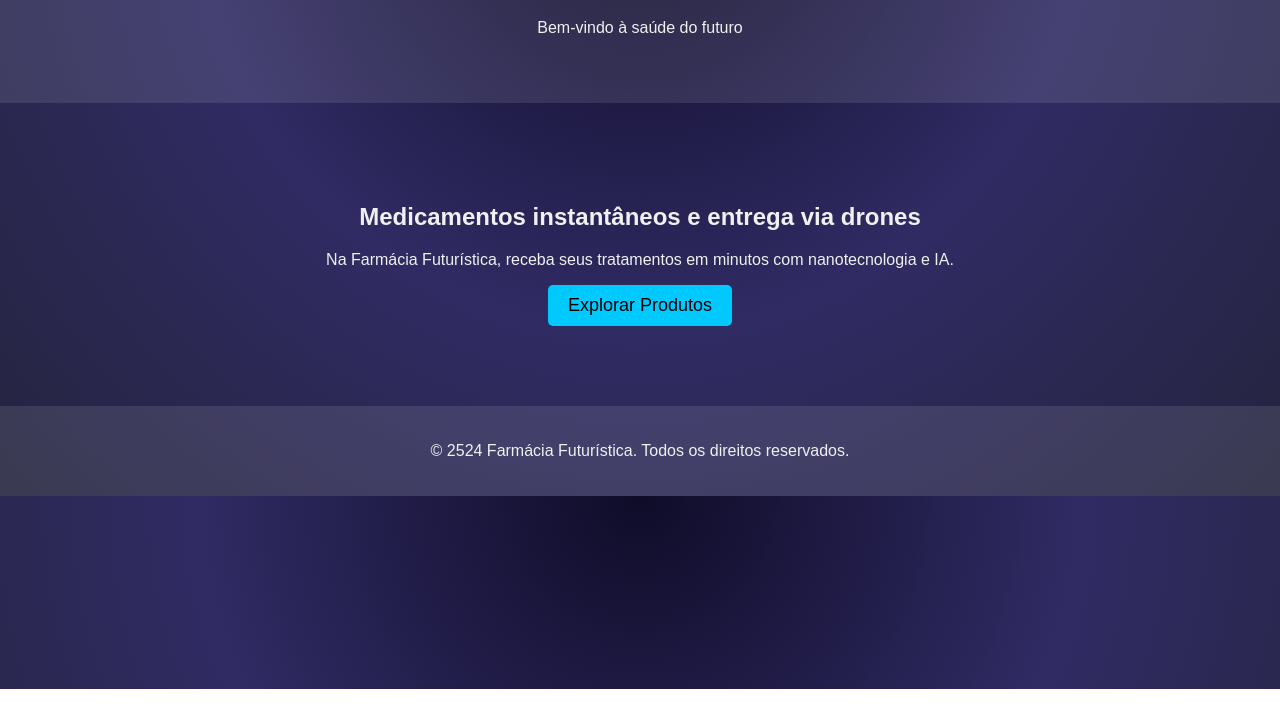
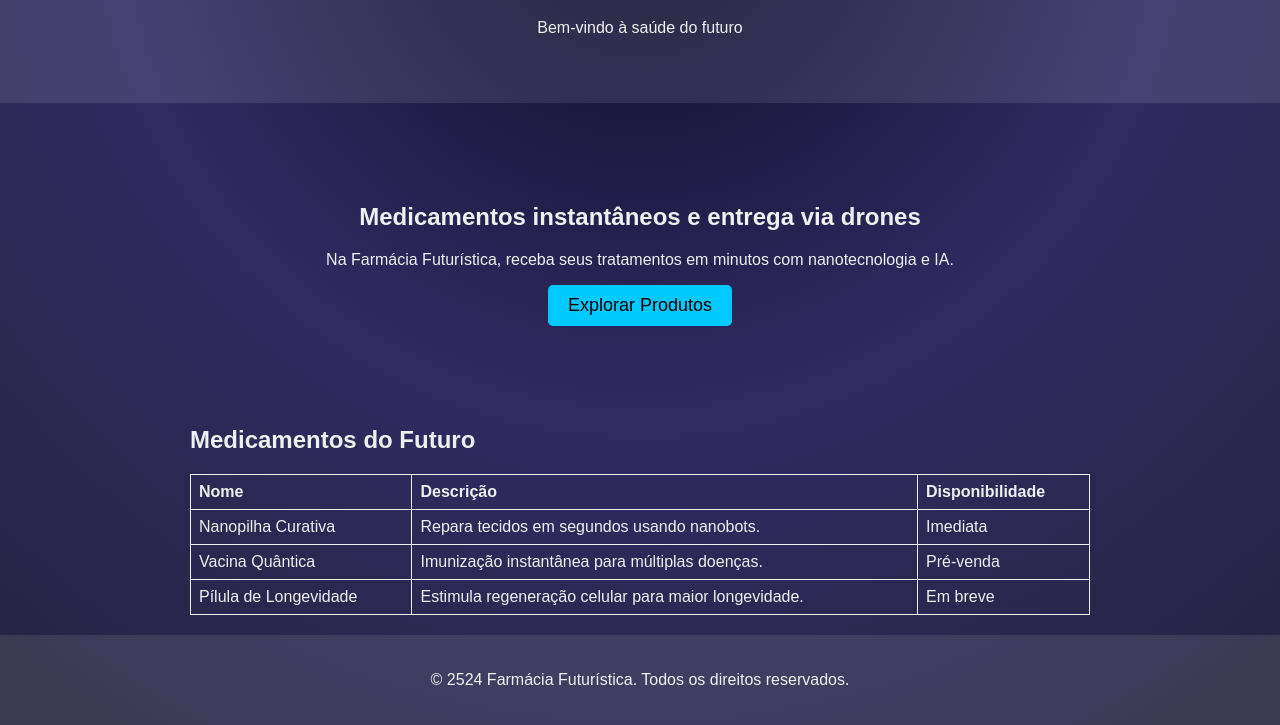
Before and after one commit to Gugzica3/ChatAgente, a plain HTML site: page index.html in a window 1280 px wide. Shown: the part 111-836 px from the top of the page. Before the commit the page ends 800 px from the top, so only its background shows below. Drawn offline with Linux system fonts and the light colour scheme.

Commit message:
Improve layout and add products table

```diff
--- a/index.html
+++ b/index.html
@@ -15,7 +15,36 @@
         <section class="hero">
             <h2>Medicamentos instantâneos e entrega via drones</h2>
             <p>Na Farmácia Futurística, receba seus tratamentos em minutos com nanotecnologia e IA.</p>
-            <button>Explorar Produtos</button>
+            <a href="#produtos" class="button">Explorar Produtos</a>
+        </section>
+        <section id="produtos">
+            <h2>Medicamentos do Futuro</h2>
+            <table>
+                <thead>
+                    <tr>
+                        <th>Nome</th>
+                        <th>Descrição</th>
+                        <th>Disponibilidade</th>
+                    </tr>
+                </thead>
+                <tbody>
+                    <tr>
+                        <td>Nanopilha Curativa</td>
+                        <td>Repara tecidos em segundos usando nanobots.</td>
+                        <td>Imediata</td>
+                    </tr>
+                    <tr>
+                        <td>Vacina Quântica</td>
+                        <td>Imunização instantânea para múltiplas doenças.</td>
+                        <td>Pré-venda</td>
+                    </tr>
+                    <tr>
+                        <td>Pílula de Longevidade</td>
+                        <td>Estimula regeneração celular para maior longevidade.</td>
+                        <td>Em breve</td>
+                    </tr>
+                </tbody>
+            </table>
         </section>
     </main>
     <footer>
--- a/style.css
+++ b/style.css
@@ -16,7 +16,8 @@ header {
     padding: 80px 20px;
 }
 
-button {
+a.button {
+    display: inline-block;
     padding: 10px 20px;
     font-size: 18px;
     background-color: #00c9ff;
@@ -24,6 +25,24 @@ button {
     border: none;
     border-radius: 5px;
     cursor: pointer;
+    text-decoration: none;
+}
+
+table {
+    width: 100%;
+    border-collapse: collapse;
+    margin: 20px 0;
+}
+
+th, td {
+    border: 1px solid #f0f0f0;
+    padding: 8px;
+    text-align: left;
+}
+
+main {
+    max-width: 900px;
+    margin: auto;
 }
 
 footer {
@@ -31,3 +50,15 @@ footer {
     padding: 20px 0;
     background-color: rgba(255, 255, 255, 0.1);
 }
+
+@media (max-width: 600px) {
+    h1 {
+        font-size: 24px;
+    }
+    a.button {
+        width: 100%;
+    }
+    th, td {
+        font-size: 14px;
+    }
+}
```
